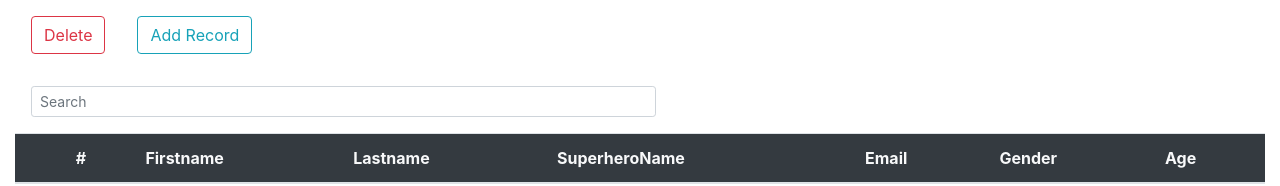
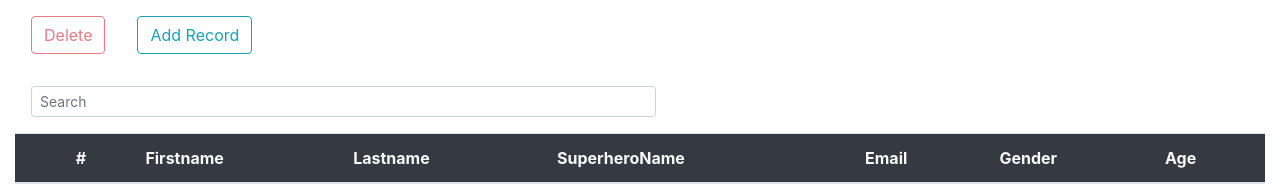
Before and after one commit to RahulSharma02/TaskOne, a React (Create React App) app: page / in a window 1280 px wide. Shown: the top 186 px of the page. Built offline with nearby package versions, Linux system fonts and the light colour scheme.

Commit message:
final commit

```diff
--- a/src/components/Addfile.js
+++ b/src/components/Addfile.js
@@ -2,7 +2,7 @@ import React, { useState } from "react";
 import Modal from 'react-modal';
 // import Dataentry from './Dataentry';
 
-export default function Addfile() {
+export default function Addfile({setLocalData}) {
   const [openModal, setOpenModal] = useState(false);
 
   const id  = Math.random();
@@ -47,9 +47,11 @@ export default function Addfile() {
   const onDataSubmit = (e) => {
     e.preventDefault();
     //    setStoreData(inputData)
+
     localData();
     setInputData({
-
+      id:id,
+      select:false,
       fname: "",
       lname: "",
       sname: "",
@@ -75,6 +77,10 @@ export default function Addfile() {
       console.log("UpdatedData", updatedData)
       localStorage.setItem("formData", JSON.stringify(updatedData))
     }
+    setOpenModal(false)
+
+    const localSdata = JSON.parse(localStorage.getItem('formData')) ;
+    setLocalData(localSdata)
 
   }
 
@@ -96,37 +102,37 @@ export default function Addfile() {
 
         <form onSubmit={onDataSubmit}>
           <div className="md-form mb-5">
-            <input type="text" id="Form-fname" class="form-control validate" name="fname"
+            <input type="text" id="Form-fname" className="form-control validate" name="fname" required
               value={inputData.fname} onChange={onInpChange} />
             <label data-error="wrong" data-success="right" htmlFor="Form-fname">FirstName</label>
           </div>
 
           <div className="md-form mb-5">
-            <input type="text" id="Form-lname" class="form-control validate" name="lname"
+            <input type="text" id="Form-lname" className="form-control validate" name="lname" required
               value={inputData.lname} onChange={onInpChange} />
             <label data-error="wrong" data-success="right" htmlFor="Form-lname">LastName</label>
           </div>
 
           <div className="md-form mb-5">
-            <input type="text" id="Form-sname" class="form-control validate" name="sname"
+            <input type="text" id="Form-sname" className="form-control validate" name="sname" required
               value={inputData.sname} onChange={onInpChange} />
             <label data-error="wrong" data-success="right" htmlFor="Form-sname">SuperheroName</label>
           </div>
 
           <div className="md-form mb-5">
-            <input type="Email" id="Form-email" class="form-control validate" name="email"
+            <input type="Email" id="Form-email" className="form-control validate" name="email" required
               value={inputData.email} onChange={onInpChange} />
             <label data-error="wrong" data-success="right" htmlFor="Form-email">Email</label>
           </div>
 
           <div className="md-form mb-5">
-            <input type="text" id="Form-gender" class="form-control validate" name="gender"
+            <input type="text" id="Form-gender" className="form-control validate" name="gender" required
               value={inputData.gender} onChange={onInpChange} />
             <label data-error="wrong" data-success="right" htmlFor="Form-gender">Gender</label>
           </div>
 
           <div className="md-form mb-5">
-            <input type="text" id="Form-age" class="form-control validate" name="age"
+            <input type="text" id="Form-age" className="form-control validate" name="age" required
               value={inputData.age} onChange={onInpChange} />
             <label data-error="wrong" data-success="right" htmlFor="Form-age">Age</label>
           </div>
@@ -136,10 +142,7 @@ export default function Addfile() {
 
 
         </form>
-        <div>
-          <button type="button" className="btn btn-outline-info m-3"
-            onClick={() => { setOpenModal(false) }} >close</button>
-        </div>
+
       </Modal>
     </>
   );
--- a/src/components/Delete.js
+++ /dev/null
@@ -1,10 +0,0 @@
-import React from "react";
-
-export default function Delete({delData}) {
-  return (
-    <>
-      <button type="button" className="btn btn-outline-danger m-3" onClick ={delData}>Delete</button>
-
-    </>
-  );
-}
--- a/src/components/Table.js
+++ b/src/components/Table.js
@@ -1,18 +1,15 @@
 import React, { useState, useEffect } from 'react';
-import Delete from './Delete';
 import Addfile from './Addfile';
 import Search from './Search';
 
 const Table = () => {
   const [localData, setLocalData] = useState([]);
-  // const [checkedBox, setCheckedBox] = useState([]);
-  // const [sort, setSort] = useState();
   const [searchData, setSearchData] = useState([]);
-  // fetching data from local storage
+
   // setting localstorage data to a hook
   useEffect(() => {
-    const superh_data = JSON.parse(localStorage.getItem('formData')) ;
- if(superh_data){
+    const superh_data = JSON.parse(localStorage.getItem('formData'));
+    if (superh_data) {
       setLocalData(superh_data.map(d => {
         return {
           select: d.select,
@@ -26,98 +23,41 @@ const Table = () => {
         }
       })
       )
+    }
+  }, [])
+
+  // function to be passed to delete onclick
+
+  const delClick = () => {
+    let filtered = localData.filter((data) => !data.select);
+    localStorage.setItem('formData', JSON.stringify(filtered));
+    setLocalData(filtered)
+  }
+
+  // function to sort the firstname
+  const sorting = (key) => {
+    const newArr = [...localData].sort((a, b) => {
+      const val1 = a[key].toUpperCase();
+      const val2 = b[key].toUpperCase();
+      if (val1 < val2) {
+        return -1;
+      }
+      return 1;
+    })
+    setLocalData(newArr)
 
   }
 
-
-  }, [])
-
-
-
-
-  // function to be passed to delete onclick
-
-  let arrayDel = [];
-  const delClick = () => {
-    localData.map((data) => (
-      data.select && arrayDel.push(data.id)
-    )
-
-    );
-
-    const filtered = localData.filter(item => arrayDel.find(id => id !== item.id))
-    console.log("Filtered", filtered)
-    localStorage.setItem('formData', JSON.stringify(filtered));
-    setLocalData(filtered)
-    console.log("im del array", arrayDel)
-
-
-
-  }
-
-  // function to sort the firstname
-
-
-
-
-  // function to sort the firstname
-
-
-  const sorting = () => {
-
-    localData.map((data) => {
-      console.log('localdata', localData)
-      var res = [...localData].sort((a, b) => {
-
-        const val1 = a.fname.toUpperCase();
-        const val2 = b.fname.toUpperCase();
-        console.log('fnaema', a.fname)
-        console.log('fnaemb', b.fname)
-        if (val1 < val2) {
-          return -1;
-        }
-
-          return 1;
-
-
-
-        // return 0;
-        // setLocalData(res)
-        // //  const fres = res.sort((a,b)=> a<b)
-        // console.log('im res', res)
-        // //  console.log('im fres',fres)
-      }
-      )
-      return setLocalData(res)
+  const getData = (query) => {
+    const filteredData = localData.filter(element => {
+      return element.fname.toLowerCase().includes(query.toLowerCase())
     })
-  }
-
-
-  // function to test sorting
-  const sorting1 = () => {
-    console.log(localData)
-    const sort = localData.sort((a, b) => a < b)
-
-
-    console.log('m sort', sort)
-  }
-
-  const getData = (query) => {
-    // data from previous file state retrieved from local storage
-
-    const filteredData = localData.filter(element => {
-      console.log(element, "===", query)
-      return element.fname.toLowerCase().includes(query.toLowerCase())
-
-    })
-
     setSearchData(filteredData)
-
   }
 
   const getTableBody = () => {
-    const toRender= searchData.length > 0 ? [...searchData] : localData ? [...localData] : [];
-    return toRender.map((d, index) =>  (
+    const toRender = searchData.length > 0 ? [...searchData] : localData ? [...localData] : [];
+    return toRender.map((d, index) => (
       <tr key={index}>
         <td>
           <input type="checkbox" name="name1"
@@ -131,12 +71,9 @@ const Table = () => {
                 }
                 return data;
               }))
-
-
             }} />&nbsp;
          </td>
         <th scope="row" key={index}>{index + 1}</th>
-
         <td>{d.fname}</td>
         <td>{d.lname}</td>
         <td>{d.sname}</td>
@@ -149,16 +86,21 @@ const Table = () => {
 
   return (
     <div className="container-fluid">
-      <Delete delData={delClick} />
-      <Addfile />
+      <button
+        type="button"
+        disabled={localData.length === 0}
+        className="btn btn-outline-danger m-3"
+        onClick={delClick}
+      >Delete</button>
+      <Addfile setLocalData={setLocalData} />
       <Search getData={getData} />
       <table className="table table-striped">
         <thead className="bg-dark text-light">
           <tr>
             <th scope="col"></th>
             <th scope="col">#</th>
-            <th scope="col" onClick={sorting}>Firstname</th>
-            <th scope="col" onClick={sorting1}>Lastname</th>
+            <th scope="col" onClick={() => sorting("fname")}>Firstname</th>
+            <th scope="col" onClick={() => sorting("lname")}>Lastname</th>
             <th scope="col">SuperheroName</th>
             <th scope="col">Email</th>
             <th scope="col">Gender</th>
@@ -166,12 +108,11 @@ const Table = () => {
           </tr>
         </thead>
         <tbody>
-
           {getTableBody()}
-
         </tbody>
       </table>
     </div>
   )
 }
+
 export default Table;
```
Lines whose indentation alone changed are shown as unchanged.
